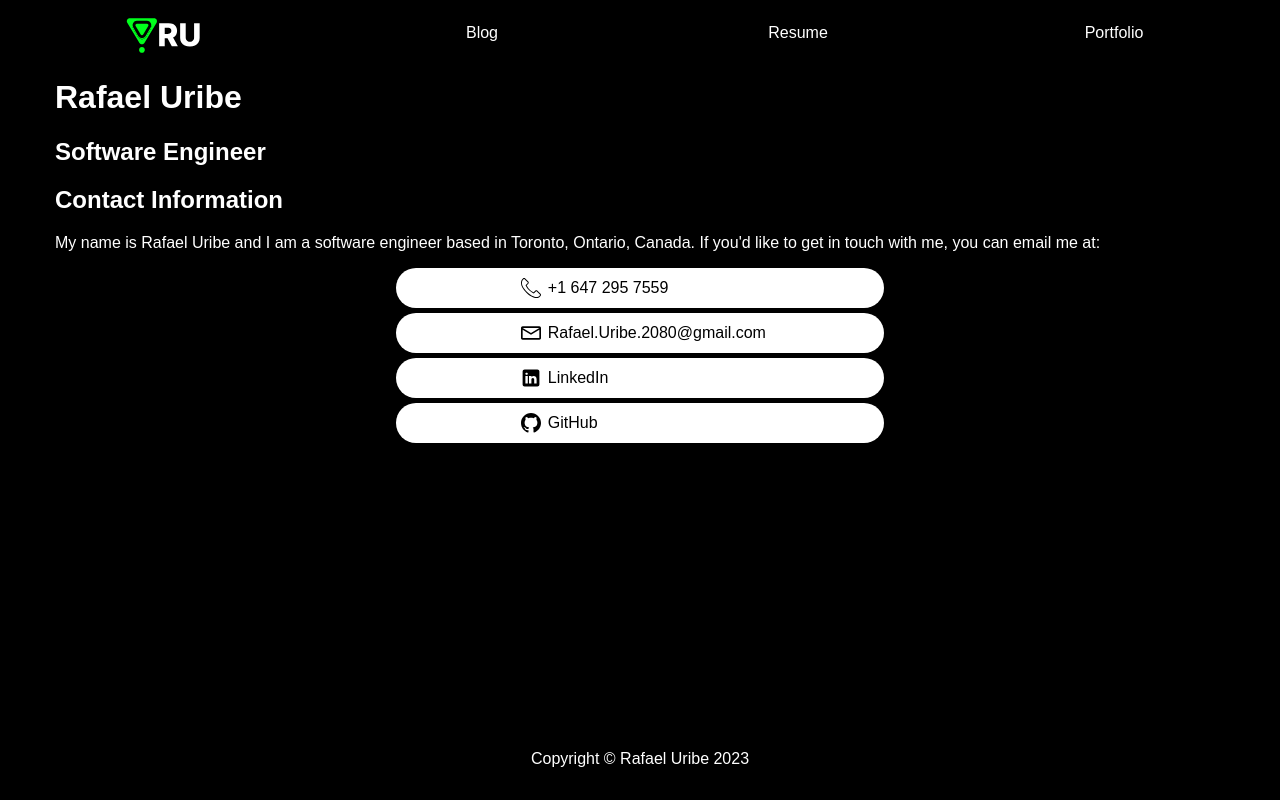
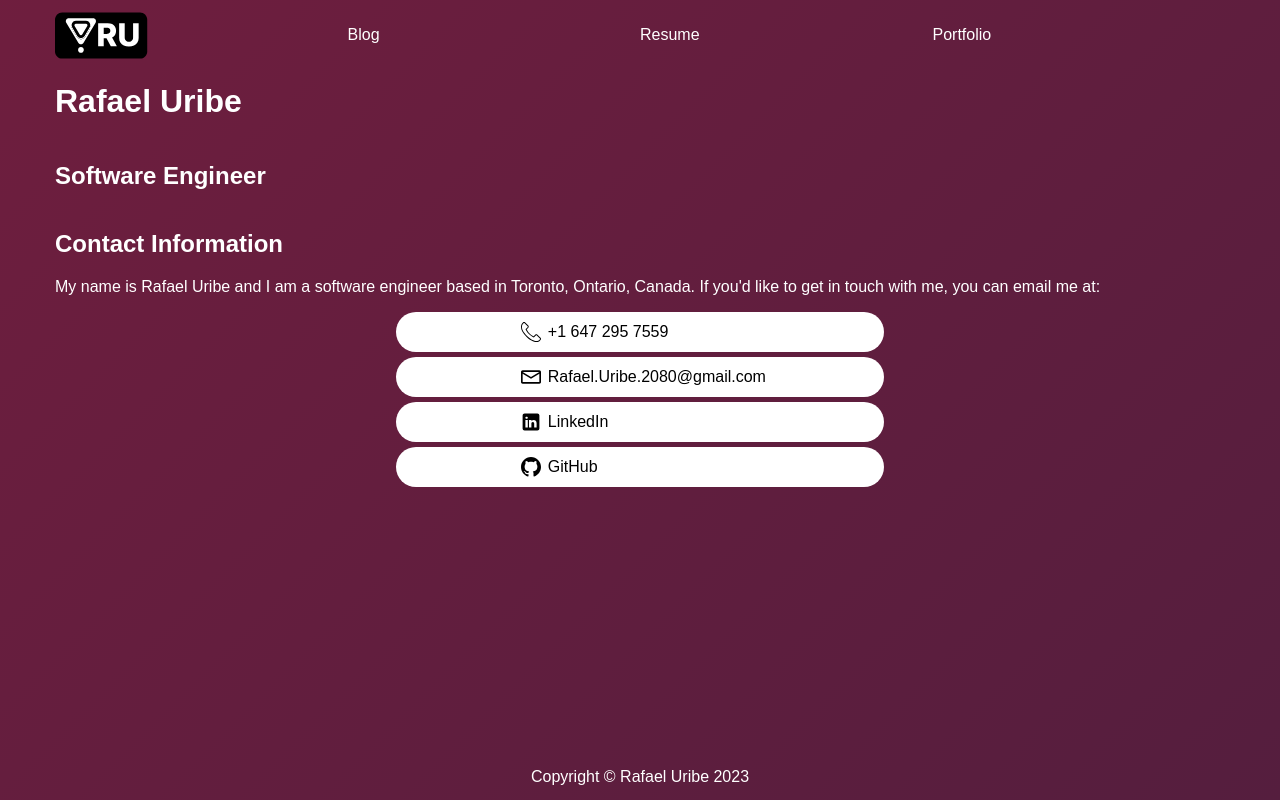
Before and after one commit to Rafael3226/blog, a Next.js app: page / in a window 1280 px wide. Built offline with nearby package versions, Linux system fonts and the light colour scheme.

Commit message:
Update layout and backgroud

```diff
--- a/components/assets/contact-information/ContactInformation.tsx
+++ b/components/assets/contact-information/ContactInformation.tsx
@@ -37,8 +37,8 @@ function ContactInformation() {
         alignItems: "center",
       }}
     >
-      {linkList.map(({ href, icon, text }: ContactItemProps) => (
-        <AnchorTemplate href={href} icon={icon} text={text} />
+      {linkList.map(({ href, icon, text }: ContactItemProps, index: number) => (
+        <AnchorTemplate key={index} href={href} icon={icon} text={text} />
       ))}
     </div>
   );
--- a/components/assets/svg/PathAnimation.tsx
+++ /dev/null
@@ -1,12 +0,0 @@
-import styled from "styled-components";
-import {
-  ANIMATION_TIME,
-  SvgColorKeyFrames,
-} from "components/styled/color-key-frames";
-
-const PathAnimation = styled.path`
-  animation: ${SvgColorKeyFrames} ${ANIMATION_TIME}s infinite;
-  animation-timing-function: linear;
-`;
-
-export default PathAnimation;
--- a/components/assets/svg/logo/Logo.tsx
+++ b/components/assets/svg/logo/Logo.tsx
@@ -1,5 +1,3 @@
-import PathAnimation from "../PathAnimation";
-
 export default function Logo({
   width,
   height,
@@ -25,13 +23,13 @@ export default function Logo({
         fill="white"
       />
       <g filter="url(#filter0_d_0_1)">
-        <PathAnimation
+        <path
           d="M81.4251 105.708C85.3091 112.182 94.6909 112.182 98.5749 105.708L140.913 35.1449C144.912 28.4797 140.111 20 132.338 20H90H47.6619C39.889 20 35.0878 28.4797 39.087 35.145L81.4251 105.708Z"
           fill="white"
         />
       </g>
       <g filter="url(#filter1_d_0_1)">
-        <PathAnimation
+        <path
           d="M81.3622 79.1924C85.221 85.8074 94.779 85.8074 98.6378 79.1924L116.227 49.0387C120.116 42.3722 115.308 34 107.59 34H72.4104C64.6925 34 59.8838 42.3721 63.7726 49.0387L81.3622 79.1924Z"
           fill="white"
         />
@@ -41,7 +39,7 @@ export default function Logo({
           strokeWidth="10"
         />
       </g>
-      <PathAnimation
+      <path
         d="M100 130C100 135.523 95.5228 140 90 140C84.4772 140 80 135.523 80 130C80 124.477 84.4772 120 90 120C95.5228 120 100 124.477 100 130Z"
         fill="white"
       />
--- a/components/layout/Layout.tsx
+++ b/components/layout/Layout.tsx
@@ -7,24 +7,24 @@ import Container from "components/styled/container";
 function Layout({ children }: { children: ReactElement }) {
   return (
     <>
-      <PageHead />
-      <Navbar />
-      <div
+      <Container
         style={{
-          display: "flex",
-          flexDirection: "column",
-          minHeight: "90vh",
+          flexGrow: 1,
         }}
       >
-        <Container
+        <div
           style={{
-            flexGrow: 1,
+            display: "flex",
+            flexDirection: "column",
+            minHeight: "95vh",
           }}
         >
+          <PageHead />
+          <Navbar />
           {children}
-        </Container>
+        </div>
         <Footer />
-      </div>
+      </Container>
     </>
   );
 }
--- a/components/layout/footer/FooterStyled.tsx
+++ b/components/layout/footer/FooterStyled.tsx
@@ -1,12 +1,7 @@
 import styled from "styled-components";
 
-const FooterStyled = styled.div`
+const FooterStyled = styled.footer`
   text-align: center;
-  flex-shrink: 0;
-
-  background-color: #000;
-  color: #fff;
-  padding: 10px;
 `;
 
 export default FooterStyled;
--- a/components/layout/navbar/Link.tsx
+++ b/components/layout/navbar/Link.tsx
@@ -6,13 +6,10 @@ import { TextColorKeyFrames } from "components/styled/color-key-frames";
 const StyledLink = styled(Link)`
   width: 25%;
   color: white;
-  display: flex;
-  justify-content: center;
   text-decoration: none;
 
   &:hover {
-    animation: ${TextColorKeyFrames} 3s infinite;
-    animation-timing-function: linear;
+    font-weight: bold;
   }
 `;
 
--- a/styles/app.css
+++ b/styles/app.css
@@ -1,6 +1,4 @@
 html {
-  /* BackGround*/
-  background-color: #000;
   /*
   background-image: #000, url("../public/bg.jpg");
   background-size: cover;
@@ -12,3 +10,44 @@ html {
   font-family: sans-serif;
   color: #fff;
 }
+
+body {
+  background: linear-gradient(
+    -45deg,
+    #061e3e,
+    #251e3e,
+    #451e3e,
+    #651e3e,
+    #851e3e
+  );
+  background-size: 500% 500%;
+  animation: gradient 180s ease infinite;
+}
+
+@keyframes gradient {
+  0% {
+    background-position: 0% 50%;
+  }
+  50% {
+    background-position: 100% 50%;
+  }
+  100% {
+    background-position: 0% 50%;
+  }
+}
+/* width */
+::-webkit-scrollbar {
+  width: 5px;
+}
+
+/* Track */
+::-webkit-scrollbar-track {
+  border-radius: 10px;
+  background: #451e3e;
+}
+
+/* Handle */
+::-webkit-scrollbar-thumb {
+  background: #777;
+  border-radius: 10px;
+}
```
Also changed, not shown: components/assets/svg/icon/Icon.tsx (+3 -5 lines).
